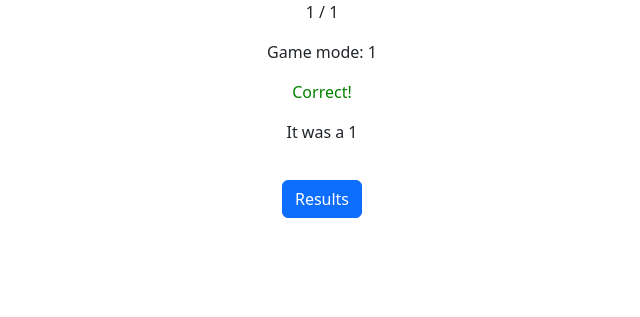
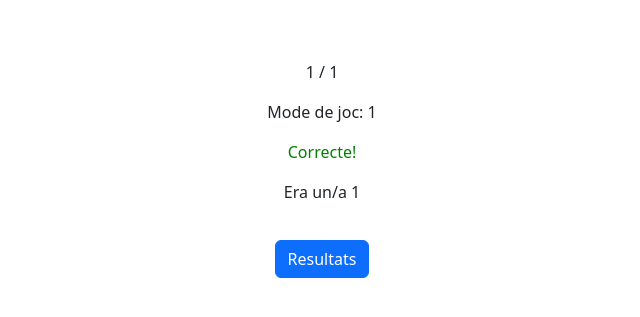
Before and after one commit to fergascod/Bird-song-learner, a Flask app: page /response/1/1 in a window 1280 px wide. Shown: the top 317 px of the page, without its empty margins (318-958 px from the left). Run offline with Flask 2, Linux system fonts and the light colour scheme; the visitor is signed in with stand-in values (Sample User, id 1); parts of the project's set-up code (start-up, migrations or seed data) failed here and were passed over.

Commit message:
added more css

```diff
--- a/static/mystyle.css
+++ b/static/mystyle.css
@@ -12,12 +12,16 @@ form {
 }
 
 body {
+    padding-top: 30px;
     height: 100%;
     width: 100%;
 }
+
+a { text-decoration: none; }
+
 .menu {
     position: absolute;
-    top: 50%;
+    top: 30%;
     width: 100%;
     text-align: center;
 }
@@ -26,3 +30,17 @@ canvas {
     width: 100% !important;
     height: 100% !important;
 }
+
+.center {
+    margin: auto;
+    width: 70%;
+    padding: 10px;
+}
+
+.navbar {
+background-color: #333;
+overflow: hidden;
+position: fixed;
+bottom: 0;
+width: 100%;
+}
--- a/templates/listen.html
+++ b/templates/listen.html
@@ -5,10 +5,10 @@
     <meta name="viewport" content="width=device-width, initial-scale=1">
     <link href="https://cdn.jsdelivr.net/npm/bootstrap@5.2.3/dist/css/bootstrap.min.css" rel="stylesheet" integrity="sha384-rbsA2VBKQhggwzxH7pPCaAqO46MgnOM80zW1RWuH61DGLwZJEdK2Kadq2F9CUG65" crossorigin="anonymous">
     <link rel="stylesheet" type="text/css" href="static/mystyle.css">
-    <title>Question {{num}}</title>
+    <title>Pregunta {{num}}</title>
   </head>
   <body style="text-align: center;">
-    <h2>Listening to...</h2>
+    <h2>Escoltant...</h2>
     <h1>{{species}}</h1>
     <div>
       <audio id="myAudio" controls autoplay>
@@ -18,7 +18,7 @@
 
       <br>
 
-      <a href="{{ url_for('listen', game_mode=game_mode)}}"><button type="button" class="btn btn-primary">Next</button></a>
+      <a href="{{ url_for('listen', game_mode=game_mode)}}"><button type="button" class="btn btn-primary">Següent</button></a>
 
     </div>
     <script src="https://cdn.jsdelivr.net/npm/bootstrap@5.2.3/dist/js/bootstrap.bundle.min.js" integrity="sha384-kenU1KFdBIe4zVF0s0G1M5b4hcpxyD9F7jL+jjXkk+Q2h455rYXK/7HAuoJl+0I4" crossorigin="anonymous"></script>
--- a/templates/listen_menu.html
+++ b/templates/listen_menu.html
@@ -5,18 +5,18 @@
         <meta name="viewport" content="width=device-width, initial-scale=1">
         <link href="https://cdn.jsdelivr.net/npm/bootstrap@5.2.3/dist/css/bootstrap.min.css" rel="stylesheet" integrity="sha384-rbsA2VBKQhggwzxH7pPCaAqO46MgnOM80zW1RWuH61DGLwZJEdK2Kadq2F9CUG65" crossorigin="anonymous">
         <link rel="stylesheet" type="text/css" href="static/mystyle.css">
-        <title>Game</title>
+        <title>Escolta</title>
     </head>
     <body  style="text-align: center;">
         <form class="col-lg-6 offset-lg-3" action="/listen_menu" method = "POST">
             <div class="justify-content-center">
-            <p>Select mode:</p>
+            <p>Selecciona mode:</p>
             <select name = "game_mode" class="form-control form-control-lg" required>
                 {% for game_mode in game_modes %}
                 <option value={{game_mode}}>{{game_mode}}</option>
                 {% endfor %}
             </select>
-            <button type="submit" class="btn btn-primary">Submit</button>
+            <button type="submit" class="btn btn-primary">Comença!</button>
             </div>
         </form>
         <script src="https://cdn.jsdelivr.net/npm/bootstrap@5.2.3/dist/js/bootstrap.bundle.min.js" integrity="sha384-kenU1KFdBIe4zVF0s0G1M5b4hcpxyD9F7jL+jjXkk+Q2h455rYXK/7HAuoJl+0I4" crossorigin="anonymous"></script>
--- a/templates/new_mode.html
+++ b/templates/new_mode.html
@@ -13,7 +13,7 @@
 
   <body>
     <form action="/new_mode" method = "POST">
-      <label for="name">Game mode name:</label>
+      <label for="name">Nom del mode de joc:</label>
       <input type="text" name="modeName" id="modeName">
       <select class="selectpicker" multiple data-live-search="true" id="mymultiselect" name="mymultiselect">
         {% for scientific, catalan in names.items() %}
@@ -22,7 +22,7 @@
             {% endif %}
         {% endfor %}
       </select>
-      <button type="submit" class="btn btn-primary">Submit</button>
+      <button type="submit" class="btn btn-primary">Crear mode de joc</button>
     </form>
     <script src="https://cdn.jsdelivr.net/npm/bootstrap@5.2.3/dist/js/bootstrap.bundle.min.js" integrity="sha384-kenU1KFdBIe4zVF0s0G1M5b4hcpxyD9F7jL+jjXkk+Q2h455rYXK/7HAuoJl+0I4" crossorigin="anonymous"></script>
   </body>
--- a/templates/question.html
+++ b/templates/question.html
@@ -10,7 +10,7 @@
 
 <body  style="text-align: center;">
   <p>{{num}} / {{max_num}}</p>
-  <p>Game mode: {{game_mode}}</p>
+  <p>Mode de joc: {{game_mode}}</p>
 
   <audio id="myAudio" controls autoplay>
     <source src={{url}} type="audio/mpeg">
--- a/templates/response.html
+++ b/templates/response.html
@@ -5,23 +5,24 @@
   <meta name="viewport" content="width=device-width, initial-scale=1">
   <link href="https://cdn.jsdelivr.net/npm/bootstrap@5.2.3/dist/css/bootstrap.min.css" rel="stylesheet" integrity="sha384-rbsA2VBKQhggwzxH7pPCaAqO46MgnOM80zW1RWuH61DGLwZJEdK2Kadq2F9CUG65" crossorigin="anonymous">
   <link rel="stylesheet" type="text/css" href="static/mystyle.css">
-  <title>Question {{num}}</title>
+  <title>Pregunta {{num}}</title>
 </head>
 <body  style="text-align: center;">
-  <p>{{num}} / {{max_num}}</p>
-  <p>Game mode: {{game_mode}}</p>
+  <p style="padding-top: 30px;">{{num}} / {{max_num}}</p>
+  <p>Mode de joc: {{game_mode}}</p>
 
   {% if correct==response %}
-    <p style="color:green;">Correct!</p>
-    <p>It was a {{correct}}</p>
+    <p style="color:green;">Correcte!</p>
+    <p>Era un/a {{correct}}</p>
   {% else %}
-    <p style="color:red;">Wrong!</p>
-    <p>Your answer was {{response}} but it was: {{correct}}</p>
+    <p style="color:red;">Incorrecte!</p>
+    <p>La teva resposta: {{response}}</p>
+    <p>Resposta correcta: {{correct}}</p>
   {% endif %}
   {% if num|float < max_num|float %}
-    <a href="{{ url_for('question', num=num|int+1, max_num=max_num, game_mode=game_mode)}}"><button type="button" class="btn btn-primary">Next question</button></a>
+    <a href="{{ url_for('question', num=num|int+1, max_num=max_num, game_mode=game_mode)}}"><button type="button" class="btn btn-primary">Següent</button></a>
   {% else %}
-    <a href="{{ url_for('results')}}"><button type="button" class="btn btn-primary">Results</button></a>
+    <a href="{{ url_for('results')}}"><button type="button" class="btn btn-primary">Resultats</button></a>
   {% endif %}
   <script src="https://cdn.jsdelivr.net/npm/bootstrap@5.2.3/dist/js/bootstrap.bundle.min.js" integrity="sha384-kenU1KFdBIe4zVF0s0G1M5b4hcpxyD9F7jL+jjXkk+Q2h455rYXK/7HAuoJl+0I4" crossorigin="anonymous"></script>
 </body>
```
Also changed, not shown: templates/form.html (+9 -6 lines), templates/menu.html (+5 -4 lines), templates/results.html (+5 -3 lines).
